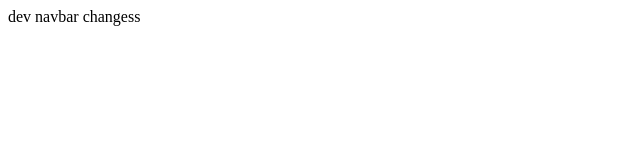
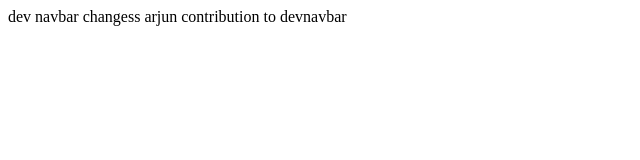
Before and after one commit to siddhant-fns/fns-lms-project, a plain HTML site: page devnavbar.html in a window 1280 px wide. Shown: the whole page, without its empty margins (0-640 px from the left). Drawn offline with Linux system fonts and the light colour scheme.

Commit message:
arjun dev nb commit

```diff
--- a/devnavbar.html
+++ b/devnavbar.html
@@ -8,5 +8,6 @@
 <body>
     dev navbar
     changess
+    arjun contribution to devnavbar
 </body>
 </html>
```
